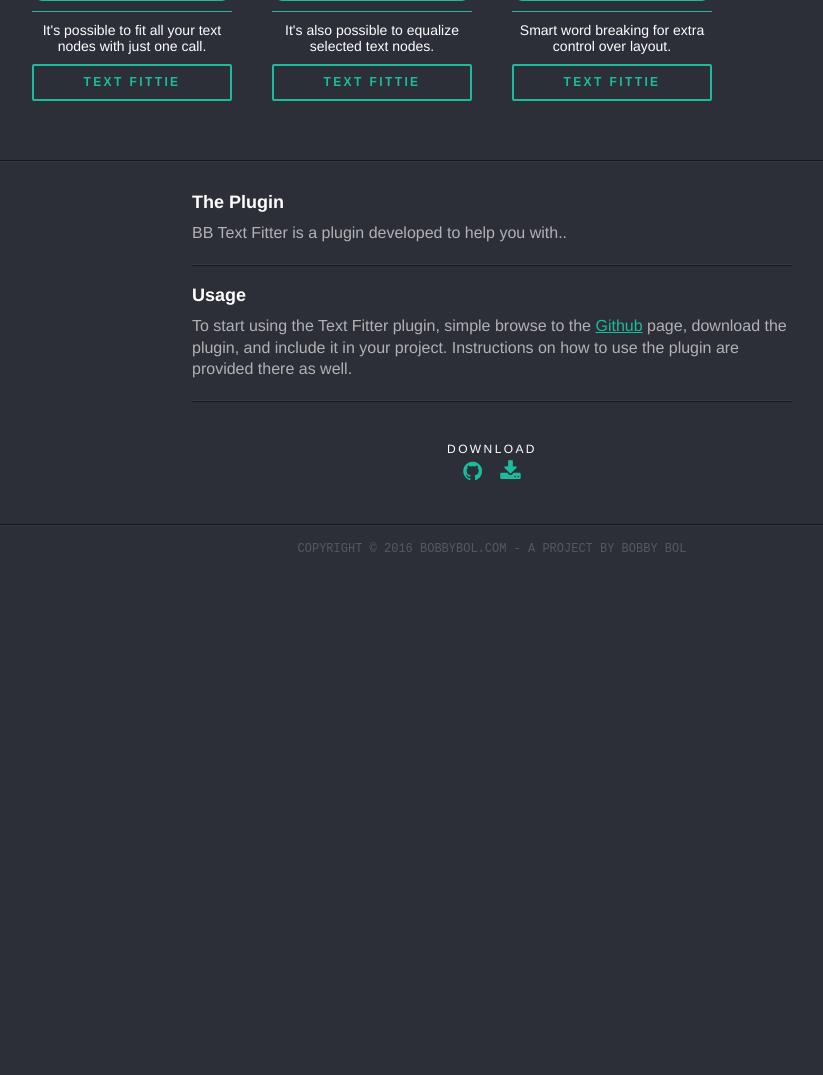
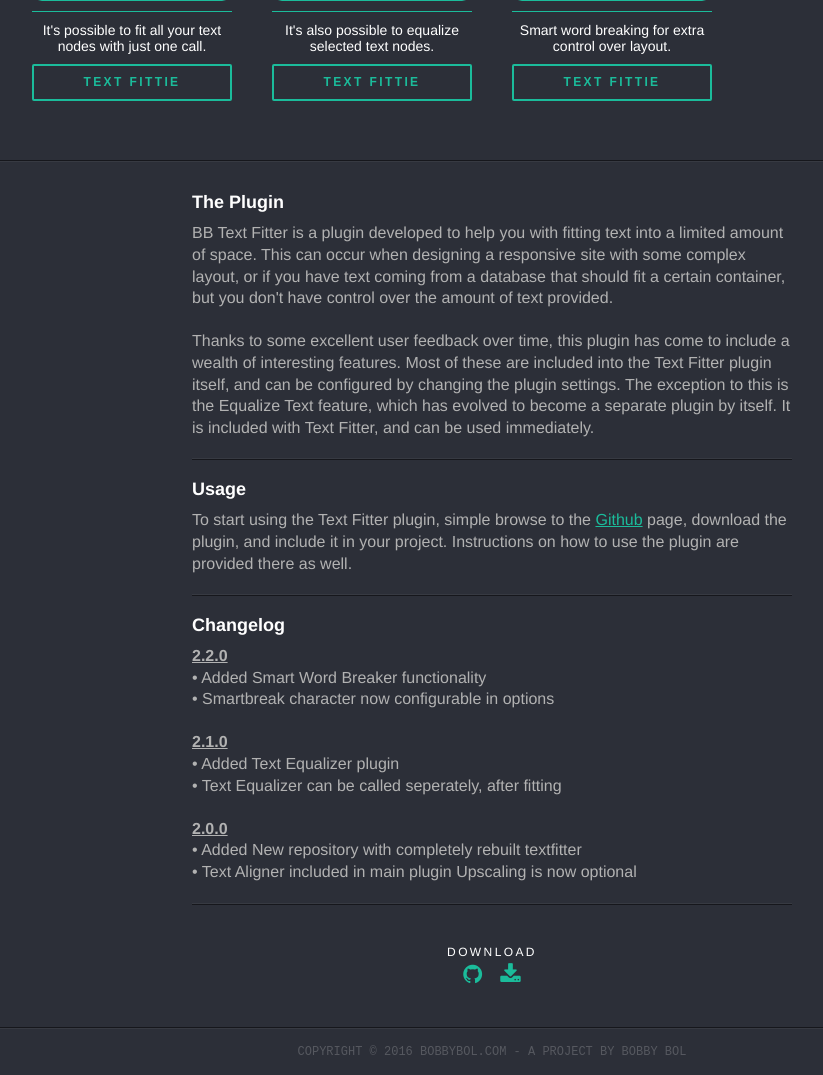
Before and after one commit to bobbybol/plugin-development, a PHP site: page / in a window 1280 px wide. Shown: the part 1008-2083 px from the top of the page, without its empty margins (148-971 px from the left). Before the commit the page ends 1580 px from the top, so only its background shows below. Run offline with PHP 8.4, Linux system fonts and the light colour scheme.

Commit message:
textfitter docs finishes

```diff
--- a/bb-textfitter/index.php
+++ b/bb-textfitter/index.php
@@ -171,14 +171,42 @@
                 <div class="explanation-container">
                     <h3 class="h3">The Plugin</h3>
                     <p class="p">
-                        BB Text Fitter is a plugin developed to help you with..
+                        BB Text Fitter is a plugin developed to help you with fitting text into a limited amount of space. This can occur when designing a responsive site with some complex layout, or if you have text coming from a database that should fit a certain container, but you don't have control over the amount of text provided.
+                        <br>
+                        <br>
+                        Thanks to some excellent user feedback over time, this plugin has come to include a wealth of interesting features. Most of these are included into the Text Fitter plugin itself, and can be configured by changing the plugin settings. The exception to this is the Equalize Text feature, which has evolved to become a separate plugin by itself. It is included with Text Fitter, and can be used immediately.
                     </p>
+
 
                     <hr>
 
                     <h3 class="h3">Usage</h3>
                     <p class="p">
                         To start using the Text Fitter plugin, simple browse to the <a href="<?php echo $linkGit ?>" target="_blank">Github</a> page, download the plugin, and include it in your project. Instructions on how to use the plugin are provided there as well.
+                    </p>
+
+                    <hr>
+
+                    <h3 class="h3">Changelog</h3>
+                    <p class="p changelog">
+                        <strong>2.2.0</strong>
+                        <br>
+                        • Added Smart Word Breaker functionality<br>
+                        • Smartbreak character now configurable in options
+                        <br>
+                        <br>
+
+                        <strong>2.1.0</strong>
+                        <br>
+                        • Added Text Equalizer plugin<br>
+                        • Text Equalizer can be called seperately, after fitting
+                        <br>
+                        <br>
+
+                        <strong>2.0.0</strong>
+                        <br>
+                        • Added New repository with completely rebuilt textfitter<br>
+                        • Text Aligner included in main plugin Upscaling is now optional
                     </p>
 
                     <hr>
--- a/css/bbstyle.css
+++ b/css/bbstyle.css
@@ -529,6 +529,9 @@ button::-moz-focus-inner {
     background: #1bbc9b;
     color: #ffffff; }
 
+.changelog strong {
+  text-decoration: underline; }
+
 hr {
   border-top: none;
   border-left: none;
--- a/sass/base/_typography.scss
+++ b/sass/base/_typography.scss
@@ -43,6 +43,10 @@
     }
 }
 
+.changelog strong {
+    text-decoration: underline;
+}
+
 hr {
     border-top: none;
     border-left: none;
```
Also changed, not shown: 1 other file.
